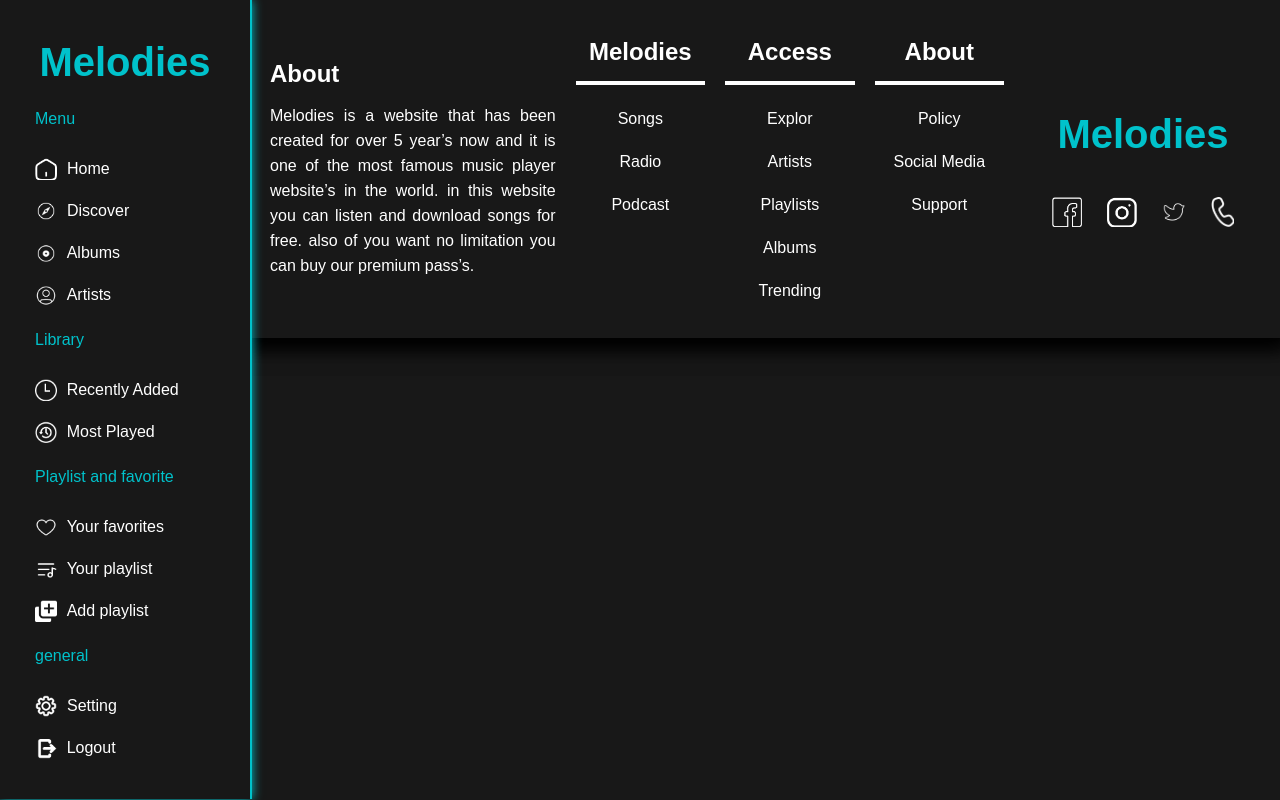
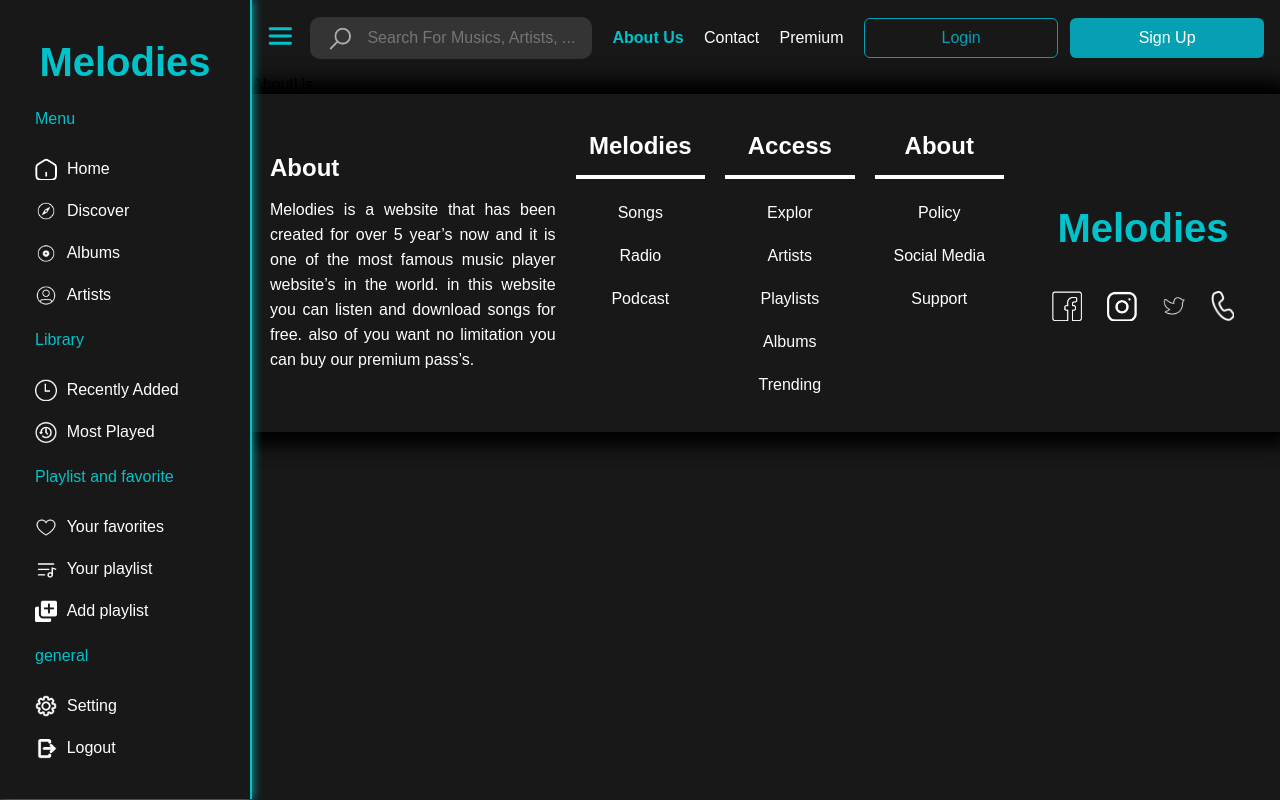
Before and after one commit to Dhruv-1511/music_web, a React (Create React App) app: page /about in a window 1280 px wide. Built offline with nearby package versions, Linux system fonts and the light colour scheme.

Commit message:
adding about, contact, premium

```diff
--- a/src/App.js
+++ b/src/App.js
@@ -4,16 +4,26 @@ import Footer from './components/footer/Footer';
 import Navbar from './components/navbar/Navbar';
 import Sidebar from './components/sidebar/Sidebar';
 import Home from './components/home/Home';
+import AboutUs from './components/aboutus/AboutUs';
+import Contact from './components/contact/Contact';
+import Premium from './components/premium/Premium';
+import { useState } from 'react';
 
 function App() {
+
+  const [toggleSideBar, setToggleSideBar] = useState(false)
+
   return (
     <div className="App">
       <BrowserRouter>
-        <Sidebar />
+        <Sidebar toggleSideBar={toggleSideBar} setToggleSideBar={setToggleSideBar}/>
         <div className='hero-box'>
           <Routes>
-            <Route path="/" element={<Navbar />} >
+            <Route path="/" element={<Navbar toggleSideBar={toggleSideBar} setToggleSideBar={setToggleSideBar}/>} >
               <Route path="/" element={<Home />} />
+              <Route path="/about" element={<AboutUs />} />
+              <Route path="/contact" element={<Contact/>} />
+              <Route path="/premium" element={<Premium />} />
             </Route>
           </Routes>
           <Footer />
--- /dev/null
+++ b/src/components/aboutus/AboutUs.js
@@ -0,0 +1,9 @@
+import React from 'react'
+
+function AboutUs() {
+  return (
+    <div>AboutUs</div>
+  )
+}
+
+export default AboutUs
--- a/src/components/buttons/button.css
+++ b/src/components/buttons/button.css
@@ -1,4 +1,5 @@
 .custom-button:hover{
     background-color: #0ec8e0 !important;
     color: white !important;
+    transition: all 500ms;
 }
--- /dev/null
+++ b/src/components/contact/Contact.js
@@ -0,0 +1,9 @@
+import React from 'react'
+
+function Contact() {
+  return (
+    <div>Contact</div>
+  )
+}
+
+export default Contact
--- a/src/components/home/Home.js
+++ b/src/components/home/Home.js
@@ -61,7 +61,7 @@ const Home = () => {
             </div>
 
             <div className='Weekly-list' ref={ListRef}>
-              { musicData.map(list => (
+              { musicData.map((list) => (
                 <>
                   <SongCard
                     imgUrl={list.artwork}
--- a/src/components/navbar/Navbar.js
+++ b/src/components/navbar/Navbar.js
@@ -2,25 +2,41 @@ import React from 'react'
 import './navbar.css';
 import Button from '../buttons/Button';
 import { blueColor } from '../../assets/color';
-import { NavLink, Outlet } from 'react-router-dom';
+import { NavLink, Outlet, useNavigate } from 'react-router-dom';
 
 function Navbar() {
 
+    const navigate = useNavigate();
+
     // go to login
-    const handleClick = () => {
-
+    const handleLogin = () => {
+        navigate('/')
+    }
+    // go to
+    const handleSignUp = () => {
+        navigate('/')
     }
 
   return (
     <>
         <nav className='Nav-container'>
             <div className='Nav-box'>
-                <div className='serach-box'>
-                    <div className='search-box-img'>
-                        <img src='search.png' alt="search" />
+
+                <div className='menu-search'>
+                    {/* Menu Icon */}
+                    <div>
+                        <img src="hamburger.svg" alt="menu" />
                     </div>
-                    <input type="text" placeholder='Search For Musics, Artists, ...'/>
+
+                    {/* Search Input */}
+                    <div className='serach-box'>
+                        <div className='search-box-img'>
+                            <img src='search.png' alt="search" />
+                        </div>
+                        <input type="text" placeholder='Search For Musics, Artists, ...'/>
+                    </div>
                 </div>
+
 
                 <NavLink to='/about'
                     className={({ isActive }) =>
@@ -41,11 +57,11 @@ function Navbar() {
                 <div className='Button-box'>
                     <Button
                         title='Login'
-                        handleClick={handleClick}
+                        handleClick={handleLogin}
                     />
                     <Button
-                        title='Login'
-                        handleClick={handleClick}
+                        title='Sign Up'
+                        handleClick={handleSignUp}
                         bgColor={blueColor}
                     />
 
--- a/src/components/navbar/navbar.css
+++ b/src/components/navbar/navbar.css
@@ -1,5 +1,11 @@
 .Nav-container{
     width: 100%;
+}
+
+.menu-search{
+    display: flex;
+    align-items: center;
+    gap: 18px;
 }
 
 .Nav-box{
@@ -16,11 +22,16 @@
 
 .Nav-container a{
     color: white;
+    transition: all 300ms;
     text-decoration: none;
 }
 
+.Nav-container a:hover{
+    color: var(--bluecolor);
+}
+
 .Nav-container a.active{
-    color: var(--blue-color);
+    color: var(--bluecolor);
     font-weight: bold;
 }
 
--- /dev/null
+++ b/src/components/premium/Premium.js
@@ -0,0 +1,9 @@
+import React from 'react'
+
+function Premium() {
+  return (
+    <div>Premium</div>
+  )
+}
+
+export default Premium
--- a/src/components/sidebar/Sidebar.css
+++ b/src/components/sidebar/Sidebar.css
@@ -9,6 +9,7 @@
     background-color: #181818;
     border-right: 2px solid var(--bluecolor);
     box-shadow: 0px 0px 10px 0px var(--bluecolor);
+
 }
 .logo{
     color: var(--bluecolor);
@@ -39,3 +40,15 @@
 .menu_icon p{
     color: white;
 }
+
+/**************** Media Query ********************/
+
+@media(max-width: 1070px) {
+    .sidebar{
+        position: fixed;
+        left: 0px;
+        top: 0px;
+        transform: translateX(-280px);
+        transition: all 500ms;
+    }
+}
--- a/src/components/songCard/song-card.css
+++ b/src/components/songCard/song-card.css
@@ -10,6 +10,7 @@
     display: flex;
     flex-direction: column;
     justify-content: space-between;
+    cursor: pointer;
 }
 
 .song-image-box{
```
Also changed, not shown: public/hamburger.svg (added).
